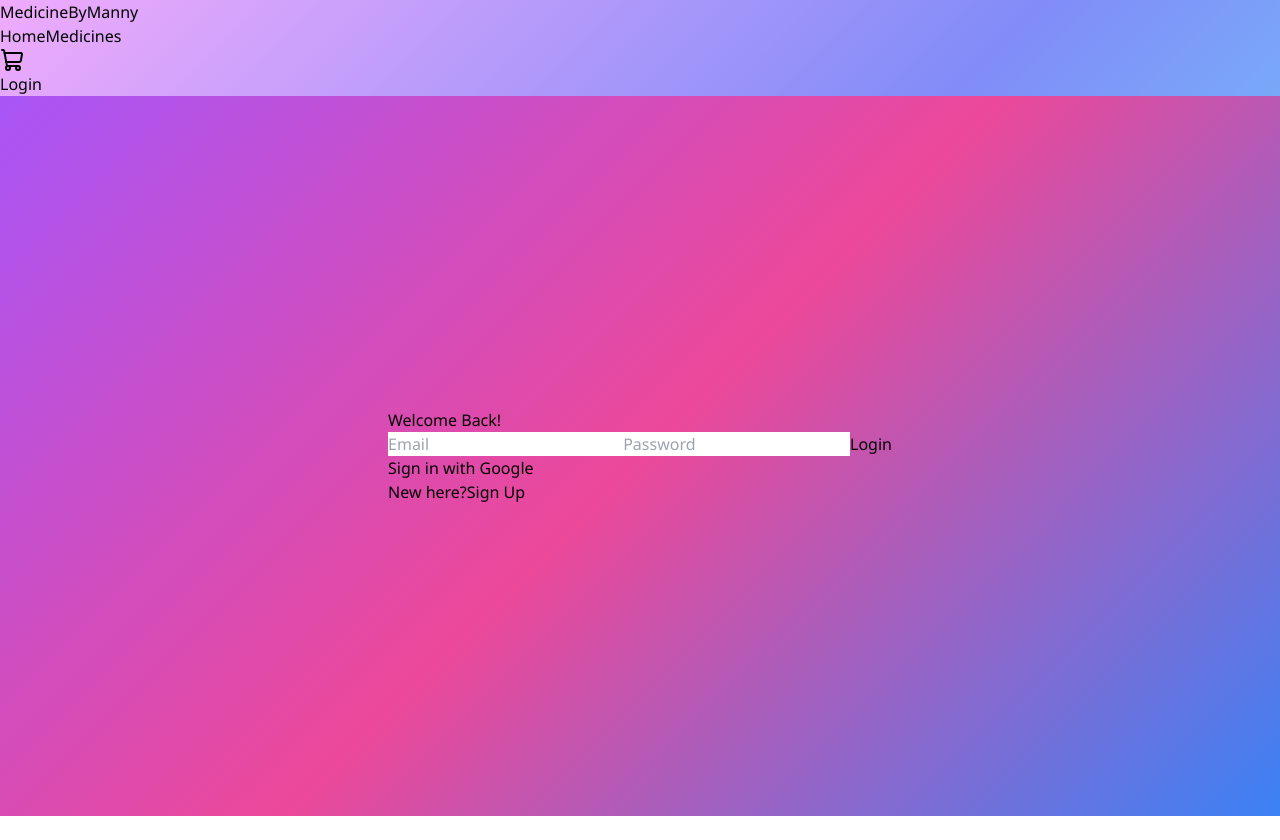
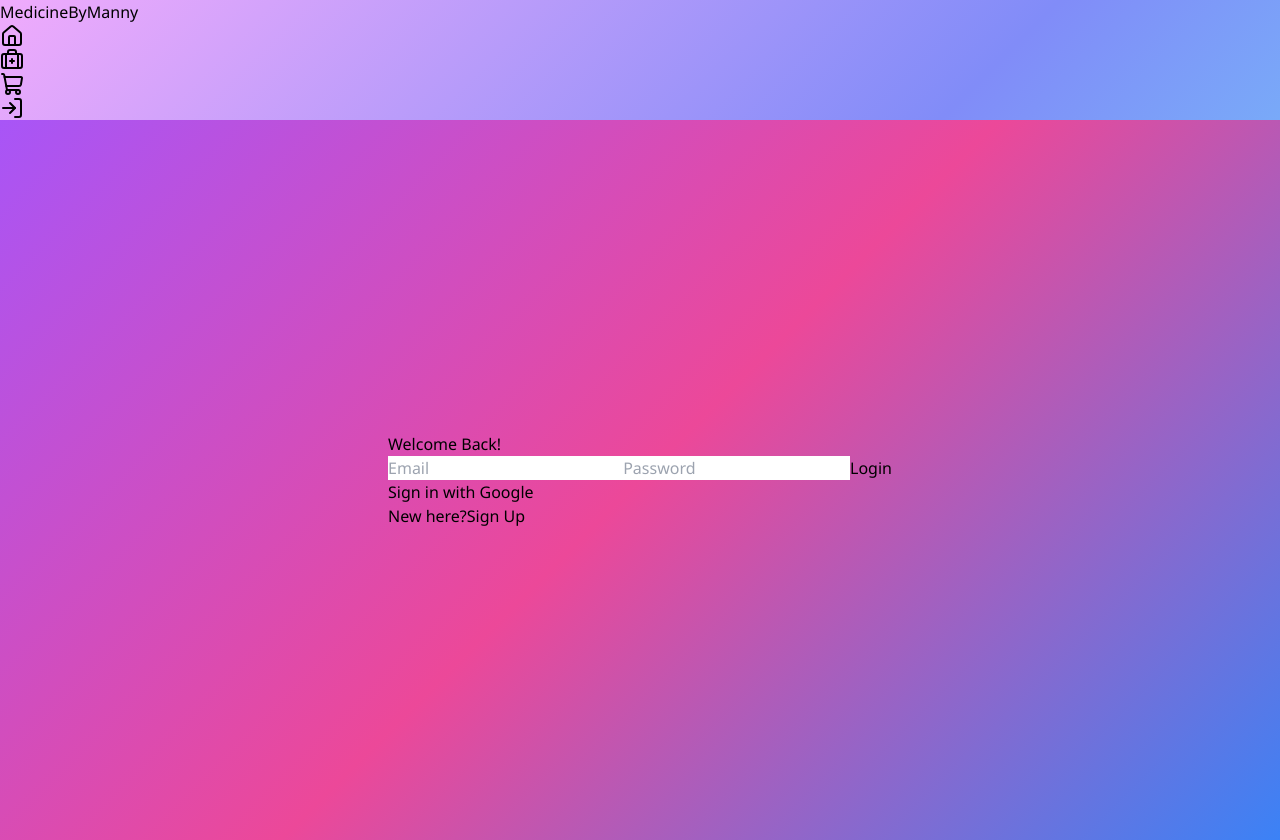
Before and after one commit to emmanuelopeto7-star/medicinebymanny, a React (Vite) app: page /Login in a window 1280 px wide. Before the commit the page ends 816 px from the top, so only its background shows below. Built offline with nearby package versions, Linux system fonts and the light colour scheme; no server answers.

Commit message:
Updated UI

```diff
--- a/src/Components/Navbar.jsx
+++ b/src/Components/Navbar.jsx
@@ -1,17 +1,20 @@
 import react from 'react'
 import { Link } from 'react-router-dom'
-import { ShoppingCart } from 'lucide-react';
+import { ShoppingCart, BriefcaseMedical, House, LogIn } from 'lucide-react';
+import { useSelector } from 'react-redux'
 
 
 function Navbar() {
+    const cartItems = useSelector(state => state.cart.items)
+    const totalItems = cartItems.reduce((sum, item) => sum + item.quantity, 0)
     return (
         <nav className="bg-gradient-to-r from-purple-500 via-pink-500 to-red-400 text-white px-8 py-4 flex justify-between items-center shadow-lg">
-            <h1 className="text-2xl font-extrabold tracking-wide">MedicineByManny</h1>
+            <h1 className="text-2xl font-extrabold tracking-wide">MedicineByManny</h1><Link to="/" className="text-sm text-gray-300 hover:text-white"></Link>
             <div className="flex gap-4">
-                <Link to= "/" className="bg-white text-purple-600 font-bold px-4 py-2 rounded-full hover:scale-105 transition-transform shadow-lg">Home</Link>
-                <Link to= "/Medicines" className="bg-white text-purple-600 font-bold px-4 py-2 rounded-full hover:scale-105 transition-transform shadow-lg">Medicines</Link>
-                <Link to= "/Cart" className="bg-white text-purple-600 font-bold px-4 py-2 rounded-full hover:scale-105 transition-transform shadow-lg"><ShoppingCart /></Link>
-                <Link to="/Login" className="bg-white text-purple-600 font-bold px-4 py-2 rounded-full hover:scale-105 transition-transform shadow-lg">Login</Link>
+                <Link to= "/" className="bg-white text-purple-600 font-bold px-4 py-2 rounded-full hover:scale-105 transition-transform shadow-lg"><House /></Link>
+                <Link to= "/Medicines" className="bg-white text-purple-600 font-bold px-4 py-2 rounded-full hover:scale-105 transition-transform shadow-lg"><BriefcaseMedical /></Link>
+                <Link to= "/Cart" className=" bg-white text-purple-600 font-bold px-4 py-2 rounded-full hover:scale-105 transition-transform shadow-lg"><ShoppingCart /> {totalItems > 0 && <span className=" relative bg-red-500 text-white rounded-full px-2 py-1 text-sm absolute -top-2 -right-2">{totalItems}</span>}</Link>
+                <Link to="/Login" className="bg-white text-purple-600 font-bold px-4 py-2 rounded-full hover:scale-105 transition-transform shadow-lg"><LogIn /></Link>
             </div>
 
         </nav>
--- a/src/Pages/Home.jsx
+++ b/src/Pages/Home.jsx
@@ -1,7 +1,23 @@
 import React from 'react'
 import { Link } from 'react-router-dom'
+import { useAuth } from '../Context/AuthContext'
+import { useNavigate } from 'react-router-dom'
+import { signOut } from 'firebase/auth'
+import { auth } from '../firebase'
 
 function Home() {
+  const { currentUser } = useAuth()
+  const navigate = useNavigate()
+
+  const handleSignOut = async () => {
+    try {
+      await signOut(auth)
+      navigate('/Login')
+    } catch (error) {
+      console.error('Error signing out:', error)
+    }
+  }
+
   return (
     <>
     <div className= "flex flex-col items-center justify-center text-center py-20 px-6">
--- a/src/Pages/Medicines.jsx
+++ b/src/Pages/Medicines.jsx
@@ -5,10 +5,13 @@ import { useNavigate } from 'react-router-dom'
 import {collection, getDocs} from 'firebase/firestore'
 import {db} from '../firebase'
 import { useState, useEffect } from 'react'
+import { useDispatch } from 'react-redux'
+import { addToCart } from '../Store/cartSlice'
 
 const Medicines = () => {
     const [medicines, setMedicines] = useState([])
     const [loading, setLoading] = useState(true)
+    const dispatch = useDispatch()
 
     useEffect(() => {
         const fetchMedicines = async () => {
@@ -44,7 +47,10 @@ const Medicines = () => {
                             <span className="text-lg text-gray-500">In stock: {medicine.stock}</span>
                             <span className="text-sm text-gray-400 block mt-2">Category: {medicine.category}</span>
                             {medicine.prescriptionRequired && <span className="text-sm text-red-500 block mt-2">Prescription required</span>}
-                            <button className="w-full bg-gradient-to-r from-purple-500 to-pink-500 text-white font-bold p-3 rounded-2xl hover:scale-105 transition-transform shadow-lg">
+                            <button
+                                onClick={() => dispatch(addToCart(medicine))}
+                                className="w-full bg-gradient-to-r from-purple-500 to-pink-500 text-white font-bold p-3 rounded-2xl hover:scale-105 transition-transform shadow-lg"
+                            >
                                 Add to Cart
                             </button>
                         </div>
--- a/src/Store/cartSlice.js
+++ b/src/Store/cartSlice.js
@@ -24,5 +24,5 @@ const cartSlice = createSlice({
 
 })
 
-export const {addTocart, removeFromCart, clearCart} = cartSlice.actions
+export const {addToCart, removeFromCart, clearCart} = cartSlice.actions
 export default cartSlice.reducer
```
